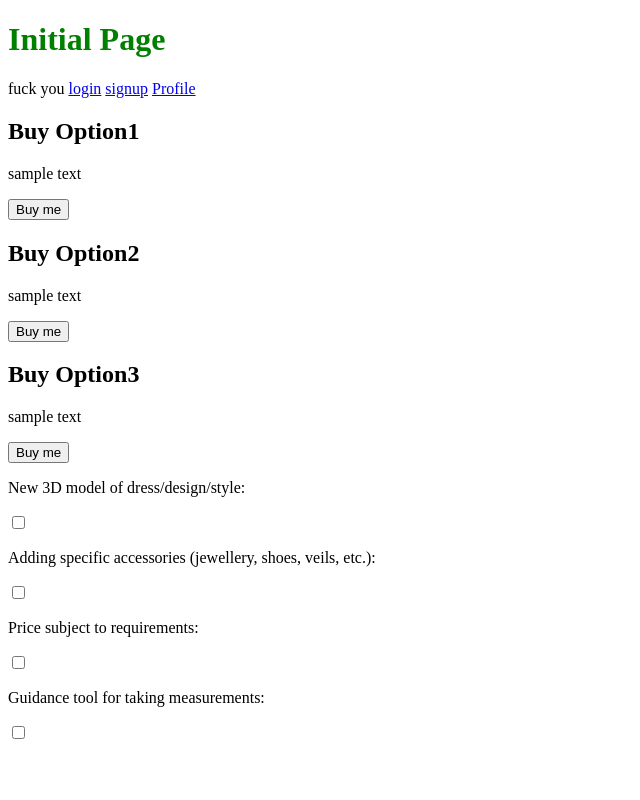
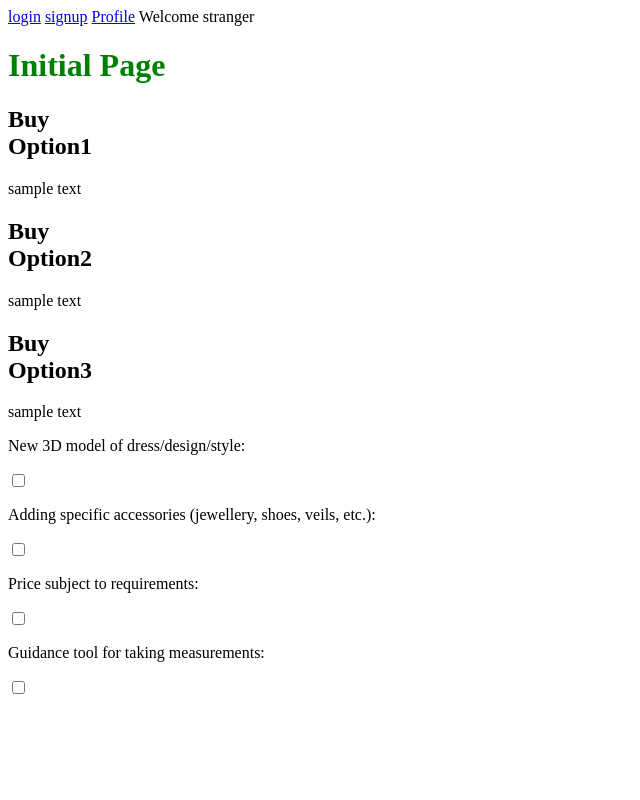
Before and after one commit to soer145a/KEA_Bachelor, a PHP site: page / in a window 1280 px wide. Shown: the whole page, without its empty margins (0-640 px from the left). Run offline with PHP 8.4, Linux system fonts and the light colour scheme; some libraries are stand-ins or nearby versions.

Commit message:
created header.php and moved header code there. Altered welcome message code in header. Added paypal javascript on the index page for now.

```diff
--- a/css/app.css
+++ b/css/app.css
@@ -5,3 +5,7 @@ h1 {
 .invalid {
     border: 1px solid red;
 }
+
+.buyCard {
+    max-width: 100px;
+}
--- /dev/null
+++ b/header.php
@@ -0,0 +1,18 @@
+<?php
+
+session_start();
+if (isset($_SESSION['loginStatus'])) {
+    $firstName = $_SESSION['customer_first_name'];
+    $lastName = $_SESSION['customer_last_name'];
+    $welcomeMessage = "Welcome " . $firstName . " " . $lastName;
+} else {
+    $welcomeMessage = "Welcome stranger";
+}
+
+?>
+
+
+<a href="login.php">login</a>
+<a href="signup.php">signup</a>
+<a href="profile.php">Profile</a>
+<?= $welcomeMessage ?>
--- a/index.php
+++ b/index.php
@@ -1,3 +1,11 @@
+<?php
+include_once("DB_Connection/connection.php");
+include_once("header.php");
+
+
+?>
+
+
 <!DOCTYPE html>
 <html lang="en">
 
@@ -11,34 +19,24 @@
 
 <body>
     <h1>Initial Page</h1>
-    <?php
-    session_start();
-    if (isset($_SESSION['loginStatus'])) {
-        $firstName = $_SESSION['customer_first_name'];
-        $lastName = $_SESSION['customer_last_name'];
-        echo "Hi $firstName $lastName";
-    } else {
-        echo "fuck you";
-    }
-    ?>
-    <a href="login.php">login</a>
-    <a href="signup.php">signup</a>
-    <a href="profile.php">Profile</a>
     <div id="buyOptions">
         <div class="buyCard">
             <h2>Buy Option1</h2>
             <p>sample text</p>
-            <button onclick="addToBasket(1)">Buy me</button>
+            <!-- <button onclick="addToBasket(1)">Buy me</button> -->
+            <div id="paypal-button-container"></div>
         </div>
         <div class="buyCard">
             <h2>Buy Option2</h2>
             <p>sample text</p>
-            <button onclick="addToBasket(2)">Buy me</button>
+            <!--   <button onclick="addToBasket(2)">Buy me</button> -->
+            <div id="paypal-button-container"></div>
         </div>
         <div class="buyCard">
             <h2>Buy Option3</h2>
             <p>sample text</p>
-            <button onclick="addToBasket(3)">Buy me</button>
+            <!--  <button onclick="addToBasket(3)">Buy me</button> -->
+            <div id="paypal-button-container"></div>
         </div>
     </div>
     <div id="addOns">
@@ -61,5 +59,27 @@
     </div>
 </body>
 <script src="js/app.js"></script>
-
-</html>
+<script src="https://www.paypal.com/sdk/js?client-id=ASc0sohSJuv9IX6ovw_EQxA0uGoiQO5YxX2U7u9qnfZGwovsZ6Tylr1Arf0XOCAshoqqX8ApS3nkYpGy&currency=EUR">
+</script>
+<script>
+    paypal.Buttons({
+        style: {
+            color: 'blue',
+            shape: 'pill'
+        },
+        createOrder: function(data, actions) {
+            return actions.order.create({
+                purchase_units: [{
+                    amount: {
+                        value: '100'
+                    }
+                }]
+            });
+        },
+        onApprove: function(data, actions) {
+            return actions.order.capture().then(function(details) {
+                alert('Transaction completed by ' + details.payer.name.given_name);
+            });
+        }
+    }).render('#paypal-button-container');
+</script>
--- a/js/app.js
+++ b/js/app.js
@@ -55,15 +55,15 @@ function inputValidate() {
     return formToValidate.querySelectorAll(".invalid").length ? false : true;
   }
 }
-console.log("x");
+
 function gatherProductData() {
   let addOnFields = document.querySelectorAll(".addOn");
   let returnObject = [];
-    addOnFields.forEach(addon => {
+  addOnFields.forEach((addon) => {
     let dataField = {
       name: addon.name,
-            isChecked: addon.checked
-        }
+      isChecked: addon.checked,
+    };
     returnObject.push(dataField);
   });
   return returnObject;
@@ -74,29 +74,29 @@ async function addToBasket(productNmbr) {
   console.log(productNmbr);
   let postBody = {
     addonData: addOns,
-        productID: productNmbr
-    }
-    postData("API/add-product-to-basket.php", postBody).then(data => (
+    productID: productNmbr,
+  };
+  postData("API/add-product-to-basket.php", postBody).then((data) =>
     informationHandler(data)
-    ));
+  );
 }
 function informationHandler(returnData) {
   //console.log(returnData);
   window.location.href = document.location + "signup.php";
 }
-async function postData(url = '', data = {}) {
+async function postData(url = "", data = {}) {
   const response = await fetch(url, {
-        name: 'body',
-        method: 'POST',
-        mode: 'cors',
-        cache: 'no-cache',
-        credentials: 'same-origin',
+    name: "body",
+    method: "POST",
+    mode: "cors",
+    cache: "no-cache",
+    credentials: "same-origin",
     headers: {
-          'Content-Type': 'application/json'
+      "Content-Type": "application/json",
     },
-        redirect: 'follow',
-        referrerPolicy: 'no-referrer',
-        body: JSON.stringify(data)
+    redirect: "follow",
+    referrerPolicy: "no-referrer",
+    body: JSON.stringify(data),
   });
   return response.json();
 }
```
Lines whose indentation alone changed are shown as unchanged.
